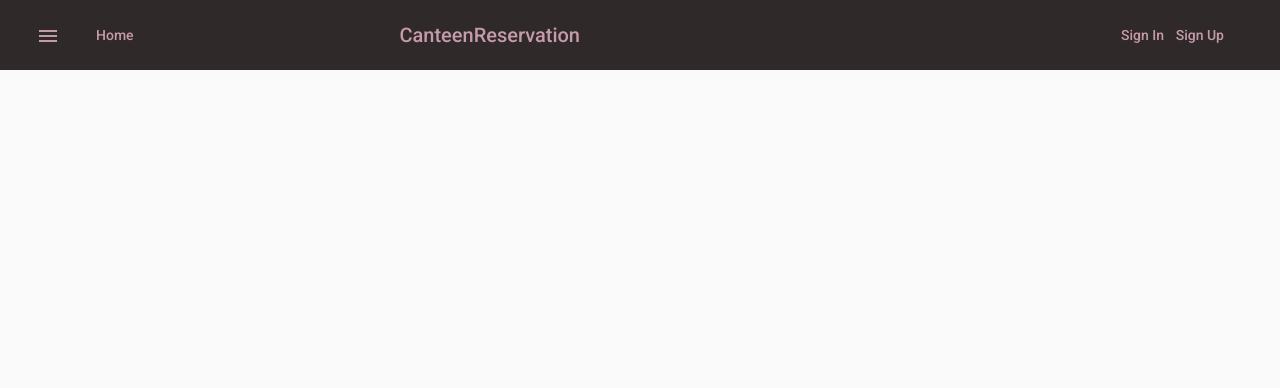
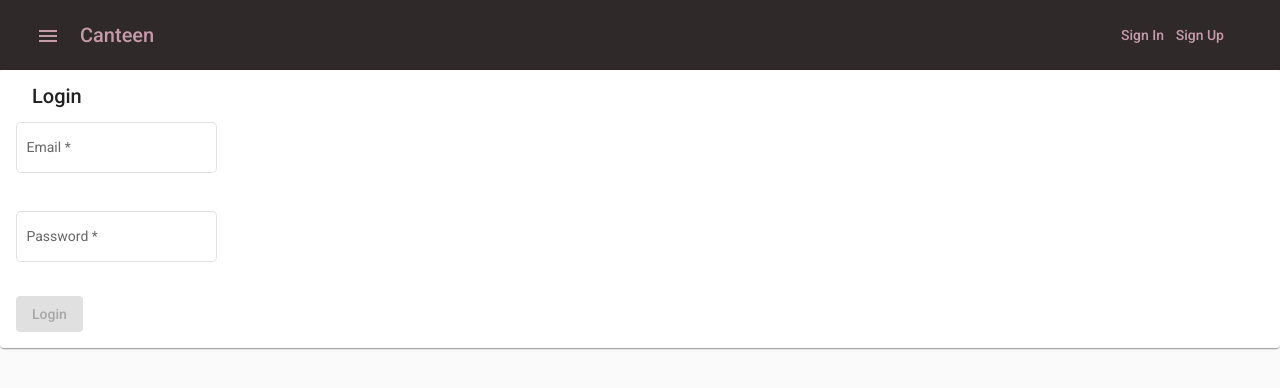
Before and after one commit to tinenism/finalprojCanteen, an Angular app: page /auth/login in a window 1280 px wide. Before the commit this address led to /. Shown: the top 388 px of the page. Built offline with nearby package versions, Linux system fonts and the light colour scheme.

Commit message:
realtime storing data/test1

```diff
--- a/src/app/app-routing.module.ts
+++ b/src/app/app-routing.module.ts
@@ -1,7 +1,14 @@
 import { NgModule } from '@angular/core';
 import { RouterModule, Routes } from '@angular/router';
 
-const routes: Routes = [{ path: 'auth/signup', loadChildren: () => import('./auth/signup/signup.module').then(m => m.SignupModule) }];
+const routes: Routes = [
+  {
+  path: 'auth/signup', loadChildren: () => import('./auth/signup/signup.module').then(m => m.SignupModule)
+},
+{
+path: 'auth/login', loadChildren: () => import('./auth/login/login.module').then(m => m.LoginModule)
+}
+];
 
 @NgModule({
   imports: [RouterModule.forRoot(routes)],
--- a/src/app/app.component.html
+++ b/src/app/app.component.html
@@ -10,10 +10,9 @@
             <button mat-button (click)="onClick.toggle()">
             <mat-icon>menu</mat-icon>
             </button>
-            <h2 class="title">CanteenReservation</h2>
-            <button mat-button >Home</button>
-            <button class="btn1" mat-button routerLink="/signin">Sign In</button>
-            <button class="btn2" mat-button routerLink="/signup">Sign Up</button>
+            <span  routerLink="/" role="button">Canteen</span>
+            <button class="btn1" mat-button routerLink="auth/signup">Sign In</button>
+            <button class="btn2" mat-button routerLink="auth/login">Sign Up</button>
         </mat-toolbar>
       </div>
       <main>
--- a/src/app/app.module.ts
+++ b/src/app/app.module.ts
@@ -48,10 +48,13 @@ import { FormsModule } from '@angular/forms';
 import { AppRoutingModule } from './app-routing.module';
 import { AppComponent } from './app.component';
 import { BrowserAnimationsModule } from '@angular/platform-browser/animations';
+import { HttpClientModule } from '@angular/common/http';
+
 
 @NgModule({
   declarations: [
-    AppComponent
+    AppComponent,
+
   ],
   imports: [
     BrowserModule,
@@ -94,6 +97,7 @@ import { BrowserAnimationsModule } from '@angular/platform-browser/animations';
     MatSortModule,
     MatTableModule,
     FormsModule,
+    HttpClientModule
   ],
   providers: [],
   bootstrap: [AppComponent]
--- /dev/null
+++ b/src/app/auth/login/login-routing.module.ts
@@ -0,0 +1,11 @@
+import { NgModule } from '@angular/core';
+import { RouterModule, Routes } from '@angular/router';
+import { LoginComponent } from './login.component';
+
+const routes: Routes = [{ path: '', component: LoginComponent }];
+
+@NgModule({
+  imports: [RouterModule.forChild(routes)],
+  exports: [RouterModule]
+})
+export class LoginRoutingModule { }
--- /dev/null
+++ b/src/app/auth/login/login.component.html
@@ -0,0 +1,29 @@
+<div class="container" >
+    <div class="row-mt-3">
+        <div class="col-12 col-lg-4 offset-lg-4">
+            <mat-card class="text-center">
+                <mat-card-header>
+                    <mat-card-title>Login</mat-card-title>
+                </mat-card-header>
+                <mat-card-content>
+                    <form #loginForm="ngForm" (ngSubmit)="onLogin(loginForm)" >
+                        <p>
+                            <mat-form-field appearance="outline">
+                                <mat-label>Email</mat-label>
+                                <input email ngModel matInput required id="email" name="email" type="email" #email="ngModel">
+                            </mat-form-field>
+                        </p>
+
+                        <p>
+                            <mat-form-field appearance="outline">
+                                <mat-label>Password</mat-label>
+                                <input ngModel matInput required id="password" name="password" type="password" autocomplete="new-password" minlength="5">
+                            </mat-form-field>
+                        </p>
+                        <button type="submit" color="primary" mat-raised-button [disabled]="loginForm.invalid" >Login</button>
+                    </form>
+                </mat-card-content>
+            </mat-card>
+        </div>
+    </div>
+</div>
--- /dev/null
+++ b/src/app/auth/login/login.component.ts
@@ -0,0 +1,24 @@
+import { HttpClient } from '@angular/common/http';
+import { Component, OnInit } from '@angular/core';
+import { NgForm } from '@angular/forms';
+
+@Component({
+  selector: 'app-login',
+  templateUrl: './login.component.html',
+  styleUrls: ['./login.component.css']
+})
+export class LoginComponent implements OnInit {
+
+  constructor(private httpClient:HttpClient) { }
+
+  ngOnInit(): void {}
+
+  onLogin(loginForm: NgForm){
+    console.log(loginForm.value);
+    this.httpClient.get('https://a-l-f-4f566-default-rtdb.firebaseio.com/users.json'
+    ).subscribe(users => {
+      console.log(users)
+    })
+  }
+
+}
--- a/src/app/auth/signup/signup-form/signup-form.component.ts
+++ b/src/app/auth/signup/signup-form/signup-form.component.ts
@@ -1,5 +1,7 @@
+import { HttpClient } from '@angular/common/http';
 import { Component, OnInit } from '@angular/core';
 import { FormControl, FormGroup, Validators } from '@angular/forms';
+import { ActivatedRoute, Router } from '@angular/router';
 
 @Component({
   selector: 'app-signup-form',
@@ -17,11 +19,25 @@ export class SignupFormComponent implements OnInit {
   confirmPassword: new FormControl('', [Validators.required])
   });
 
-  constructor() { }
+  constructor(private httpClient:HttpClient, private router: Router, private activatedRoute: ActivatedRoute) { }
 
   ngOnInit(): void {}
 
   onSubmit() {
-    console.log(this.signupForm.value)
+    console.log(this.signupForm.value);
+
+    this.httpClient
+    .post(
+      "https://a-l-f-4f566-default-rtdb.firebaseio.com/users.json",
+      this.signupForm.value
+    )
+    .subscribe((response)=> {
+      console.log(response);
+      this.signupForm.reset();
+      this.router.navigate(["../","login"], {relativeTo: this.activatedRoute});
+    }, error =>{
+      console.log(error)
+    }
+    );
   }
 }
--- a/src/app/auth/signup/signup.module.ts
+++ b/src/app/auth/signup/signup.module.ts
@@ -3,7 +3,7 @@ import { CommonModule } from '@angular/common';
 
 import { SignupRoutingModule } from './signup-routing.module';
 import { SignupComponent } from './signup.component';
-import { ReactiveFormsModule } from '@angular/forms';
+import { FormsModule, ReactiveFormsModule } from '@angular/forms';
 import { MatCardModule } from '@angular/material/card';
 import { SignupFormComponent } from './signup-form/signup-form.component';
 import { MatFormFieldModule } from '@angular/material/form-field';
@@ -24,6 +24,7 @@ import { MatButtonModule } from '@angular/material/button';
     MatButtonModule,
     SignupRoutingModule,
     ReactiveFormsModule,
+    FormsModule
 
   ]
 })
```
Also changed, not shown: src/app/auth/auth-routing.module.ts (added, +17 -0 lines), src/app/auth/auth.module.ts (added, +12 -0 lines), src/app/auth/login/login.module.ts (added, +27 -0 lines), src/app/auth/login/login.component.css (added), 1 other file (tests, documents, lock files or other folders).
